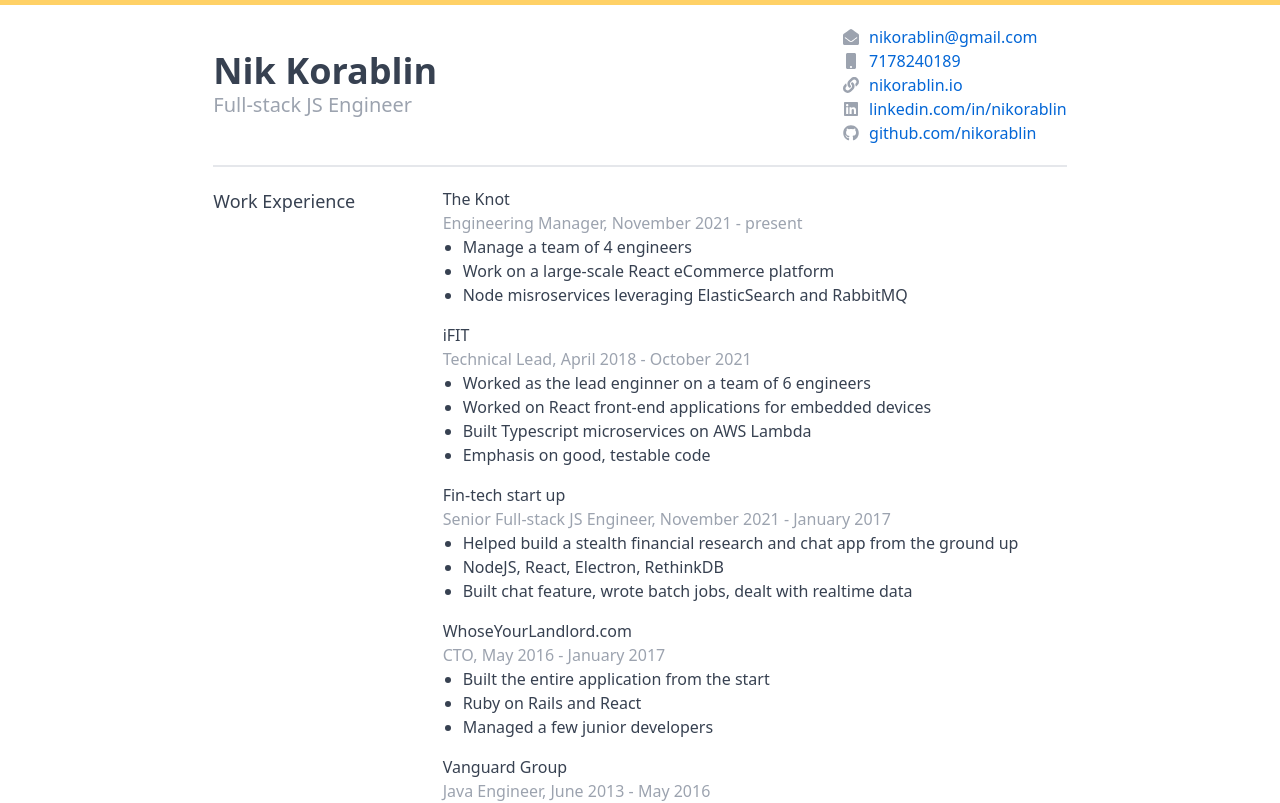
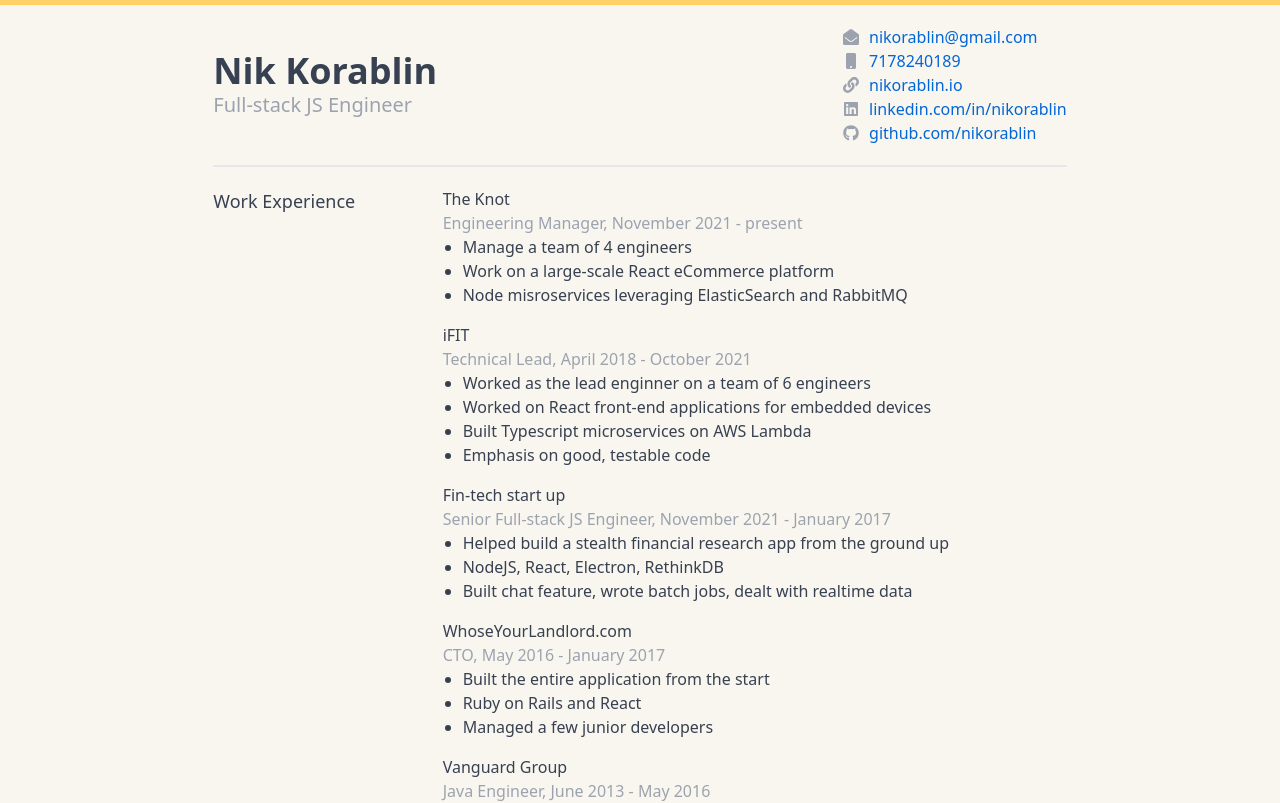
Before and after one commit to nikorablin/nikorablin.github.io, a Next.js app: page /resume in a window 1280 px wide. Shown: the top 803 px of the page. Built offline with nearby package versions, Linux system fonts and the light colour scheme.

Commit message:
style: Add print styles

```diff
--- a/resume.json
+++ b/resume.json
@@ -54,7 +54,7 @@
       "startDate": "2021-11-01",
       "endDate": "2017-01-01",
       "highlights": [
-        "Helped build a stealth financial research and chat app from the ground up",
+        "Helped build a stealth financial research app from the ground up",
         "NodeJS, React, Electron, RethinkDB",
         "Built chat feature, wrote batch jobs, dealt with realtime data"
       ]
--- a/styles/globals.css
+++ b/styles/globals.css
@@ -4,6 +4,7 @@
 
 body {
   border-top: 5px solid #FFD166;
+  background: #f8f6ef;
 }
 
 a, a:visited {
@@ -14,3 +15,22 @@
 a:hover {
   text-decoration: underline;
 }
+
+@media print {
+  body {
+    background: #fff;
+    border-top: none;
+  }
+
+  a, a:visited {
+    color: #333;
+  }
+
+  header {
+    padding-top: 0 !important;
+  }
+
+  nav {
+    font-size: 0.75rem;
+  }
+}
```
